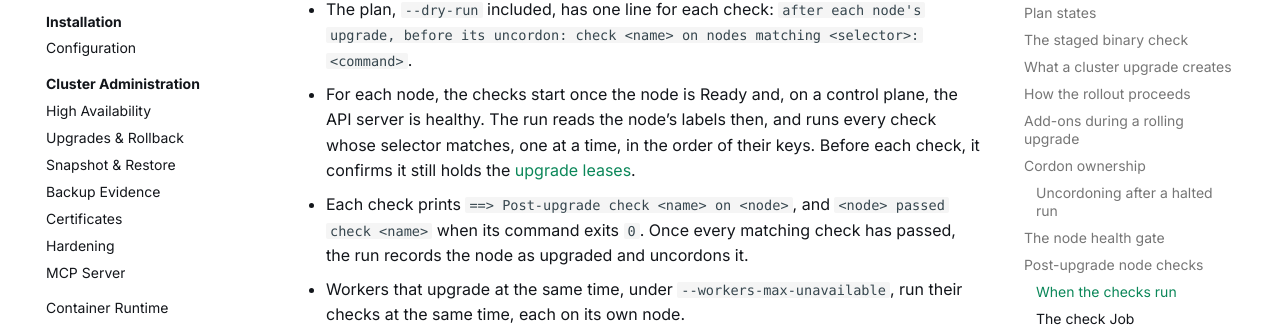
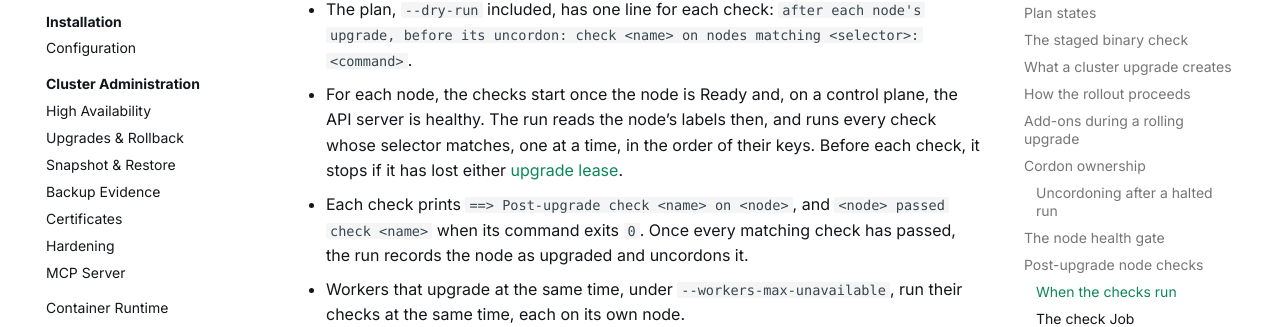
Before and after one commit to ctrliq/stratum, an MkDocs documentation site: the page built from docs/docs/appendices/upgrade-reference.md, in a window 1280 px wide and 900 px high, scrolled down 10300 px. Shown: the part 176-503 px from the top of the window. Built offline with MkDocs 1.6.1 and Material for MkDocs 9.7.7, drawn with Linux system fonts in a browser that asks for light colours; comment, search, counter and statistics services are not loaded.

Commit message:
docs(upgrade): say the run stops on a lost lease before each check
The run reads the leases' cached renewal state before each post-upgrade
check; it does not confirm them against the API server until the stamp
and uncordon write. Describe what it does.

Refs: KUB-781
Signed-off-by: cwolford <WolfyChris@users.noreply.github.com>

```diff
--- a/docs/docs/appendices/upgrade-reference.md
+++ b/docs/docs/appendices/upgrade-reference.md
@@ -341,8 +341,8 @@ A ConfigMap with `binaryData` set is refused too, with
 - For each node, the checks start once the node is Ready and, on a control
   plane, the API server is healthy. The run reads the node's labels then, and
   runs every check whose selector matches, one at a time, in the order of
-  their keys. Before each check, it confirms it still holds the
-  [upgrade leases](#what-a-cluster-upgrade-creates).
+  their keys. Before each check, it stops if it has lost either
+  [upgrade lease](#what-a-cluster-upgrade-creates).
 - Each check prints `==> Post-upgrade check <name> on <node>`, and
   `<node> passed check <name>` when its command exits `0`. Once every
   matching check has passed, the run records the node as upgraded and
```
